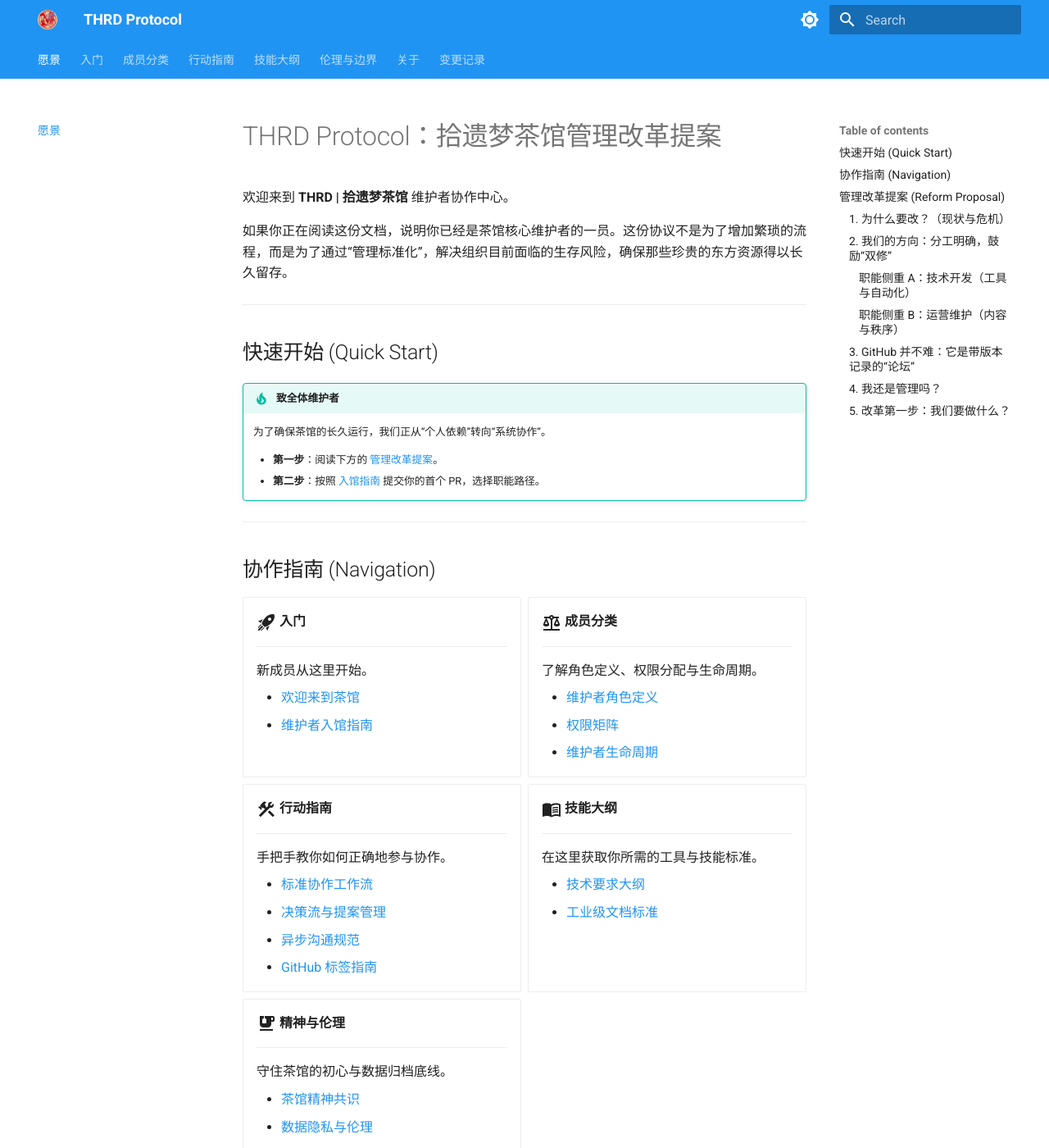
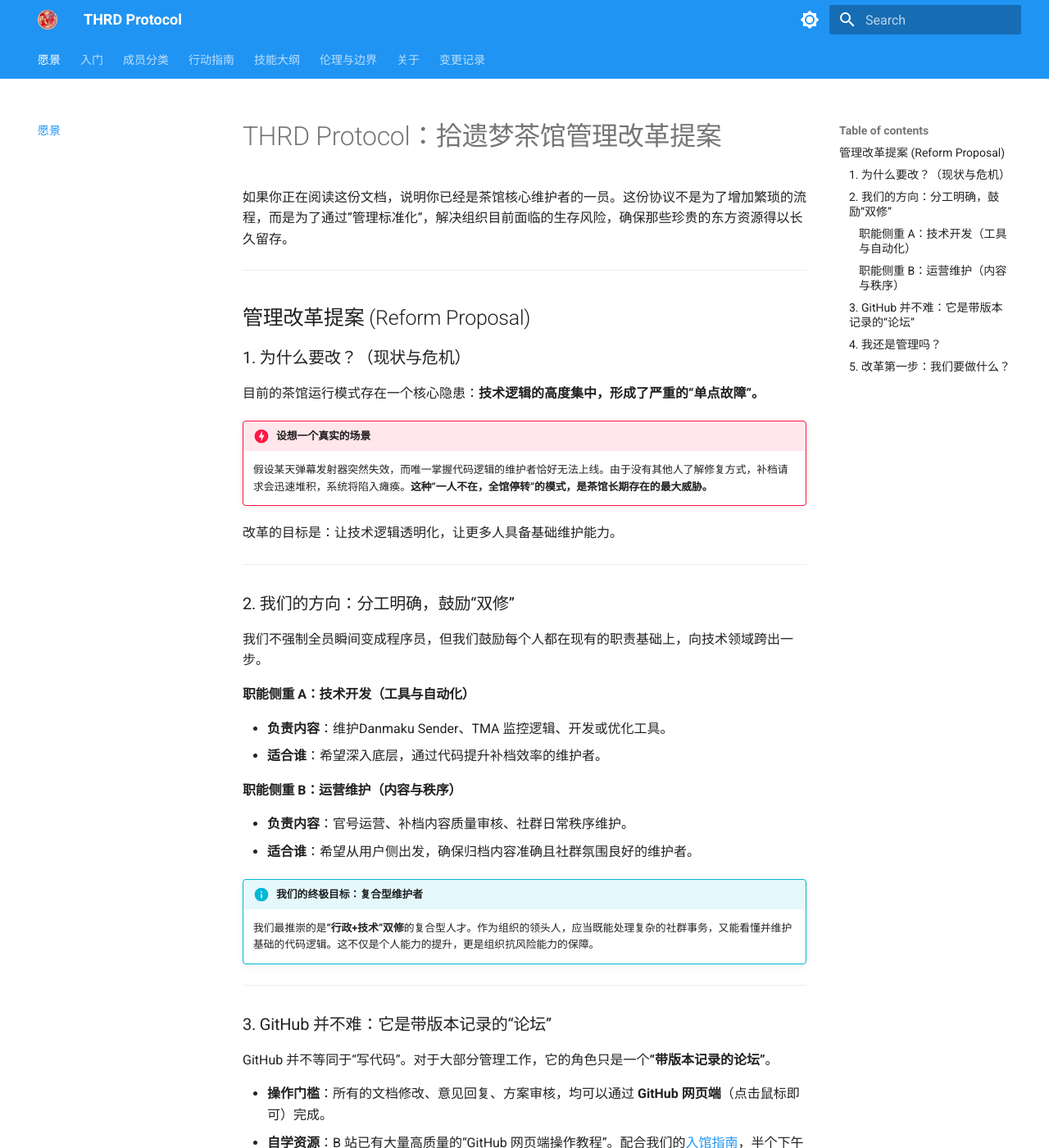
Before and after one commit to TouhouGleaners/THRD-Protocol, an MkDocs documentation site: the page built from docs/index.md, in a window 1280 px wide and 1400 px high. Shown: the whole window at 82% size. Built offline with MkDocs 1.6.1 and Material for MkDocs 9.7.7, drawn with Linux system fonts in a browser that asks for light colours.

Commit message:
refactor(nav): 精简 index.md 为纯改革白皮书，移除冗余导航

```diff
--- a/docs/index.md
+++ b/docs/index.md
@@ -1,74 +1,6 @@
 # THRD Protocol：拾遗梦茶馆管理改革提案
 
-欢迎来到 **THRD | 拾遗梦茶馆** 维护者协作中心。
-
-如果你正在阅读这份文档，说明你已经是茶馆核心维护者的一员。这份协议不是为了增加繁琐的流程，而是为了通过“管理标准化”，解决组织目前面临的生存风险，确保那些珍贵的东方资源得以长久留存。
-
----
-
-## 快速开始 (Quick Start)
-
-!!! tip "致全体维护者"
-    为了确保茶馆的长久运行，我们正从“个人依赖”转向“系统协作”。
-
-    - **第一步**：阅读下方的 [管理改革提案](#reform-proposal)。
-    - **第二步**：按照 [入馆指南](./governance/onboarding.md) 提交你的首个 PR，选择职能路径。
-
----
-
-## 协作指南 (Navigation)
-
-<div class="grid cards" markdown>
-
--   :material-rocket-launch:{ .lg .middle } __入门__
-
-    ---
-
-    新成员从这里开始。
-
-    - [欢迎来到茶馆](./governance/welcome.md)
-    - [维护者入馆指南](./governance/onboarding.md)
-
--   :material-scale-balance:{ .lg .middle } __成员分类__
-
-    ---
-
-    了解角色定义、权限分配与生命周期。
-
-    - [维护者角色定义](./governance/maintainer-role.md)
-    - [权限矩阵](./governance/access-control.md)
-    - [维护者生命周期](./governance/lifecycle.md)
-
--   :material-hammer-wrench:{ .lg .middle } __行动指南__
-
-    ---
-
-    手把手教你如何正确地参与协作。
-
-    - [标准协作工作流](./action-guide/dev-workflow.md)
-    - [决策流与提案管理](./action-guide/decision-making.md)
-    - [异步沟通规范](./action-guide/communication.md)
-    - [GitHub 标签指南](./action-guide/labels.md)
-
--   :material-book-open-variant:{ .lg .middle } __技能大纲__
-
-    ---
-
-    在这里获取你所需的工具与技能标准。
-
-    - [技术要求大纲](./skills/tech-stack.md)
-    - [工业级文档标准](./skills/docs-standard.md)
-
--   :material-tea:{ .lg .middle } __精神与伦理__
-
-    ---
-
-    守住茶馆的初心与数据归档底线。
-
-    - [茶馆精神共识](./ethics/thrd-spirit.md)
-    - [数据隐私与伦理](./ethics/data-privacy.md)
-
-</div>
+如果你正在阅读这份文档，说明你已经是茶馆核心维护者的一员。这份协议不是为了增加繁琐的流程，而是为了通过”管理标准化”，解决组织目前面临的生存风险，确保那些珍贵的东方资源得以长久留存。
 
 ---
 
```
